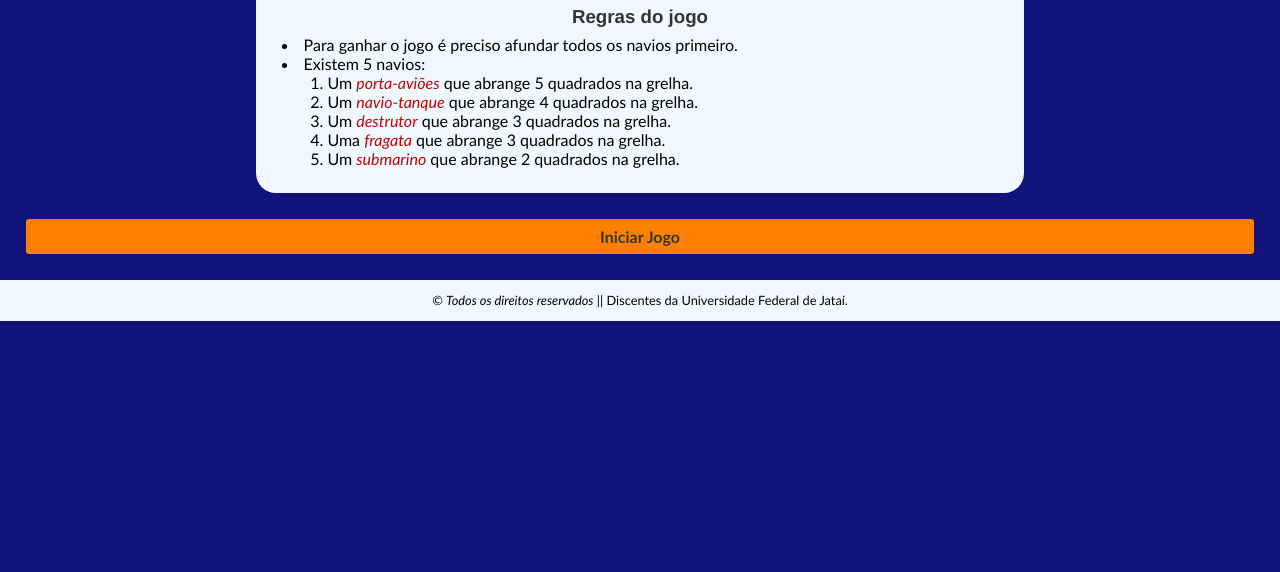
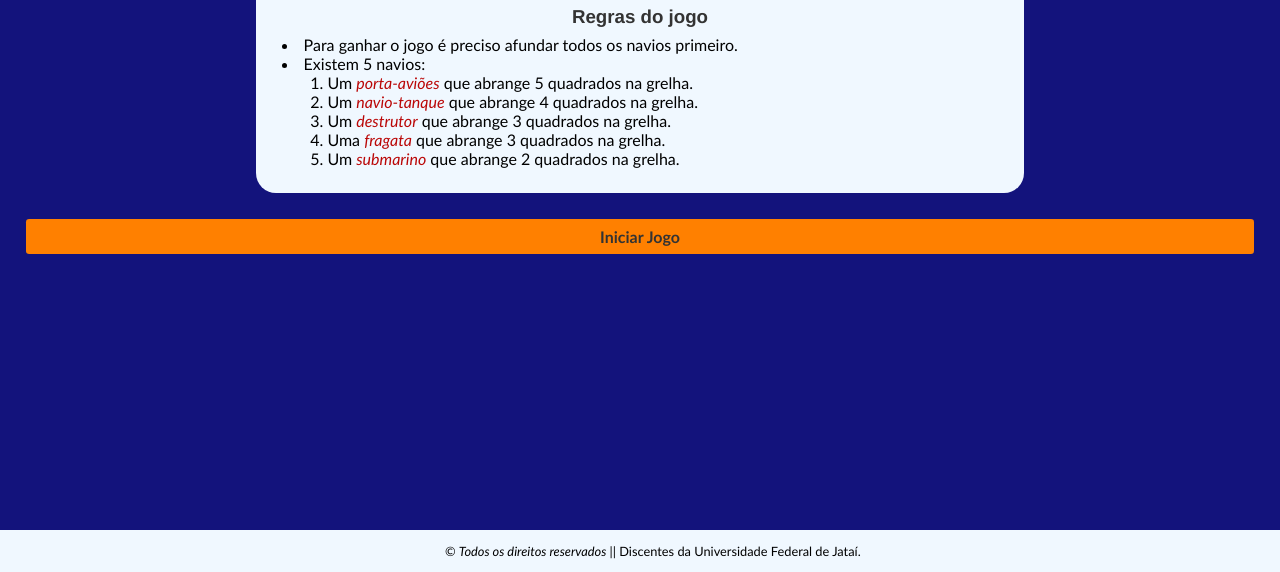
Before and after one commit to RayssaIssa/Batalha_Naval, a plain HTML site: page index.html in a window 1280 px wide. Shown: the part 228-800 px from the top of the page. Drawn offline with Linux system fonts and the light colour scheme; a web font is replaced by a local one.

Commit message:
Fixação do footer

```diff
--- a/Style.css
+++ b/Style.css
@@ -92,8 +92,10 @@ header{
     text-align: center;
     font-size: 0.8pc;
     margin-top: 1%;
-    border-radius: 0%;
     padding: 1%;
+    width: 100%;
+    position: fixed;
+    bottom: 0;
 }
 
 /* ------------------- Parte do Botão Start ------------------- */
```
